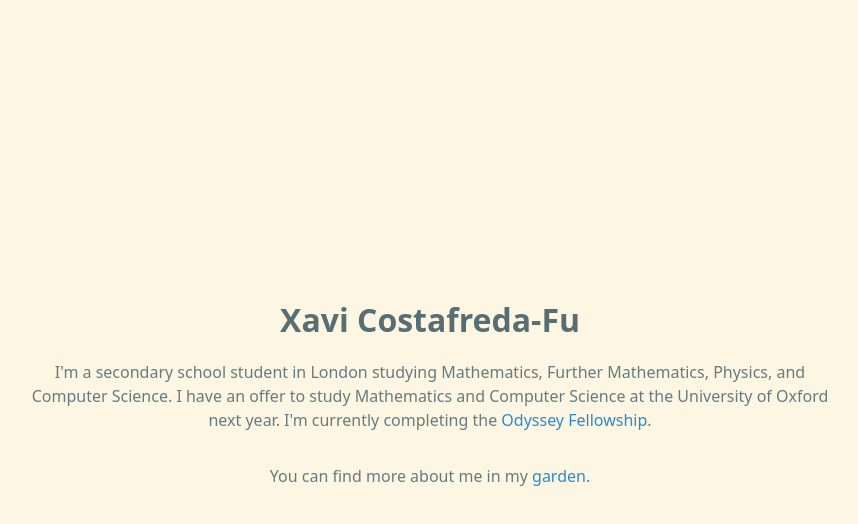
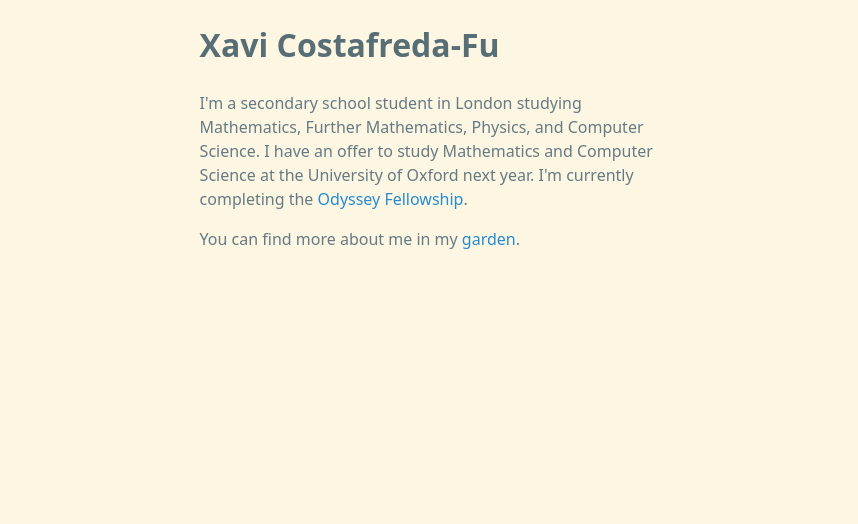
Before and after one commit to XaviC-F/website, a plain HTML site: page index.html in a window 1280 px wide. Shown: the whole page, without its empty margins (210-1068 px from the left). Drawn offline with Linux system fonts and the light colour scheme.

Commit message:
updatd styles.css

```diff
--- a/css/styles.css
+++ b/css/styles.css
@@ -1,27 +1,6 @@
 html, body {
-    margin: 0;
     padding: 0;
     min-height: 100vh;
+    width: 60%;
+    margin: 0 auto;
 }
-
-body {
-    display: flex;
-    flex-direction: column;
-    justify-content: center;
-    align-items: center;
-}
-
-h1, h2, h3, h4, h5, h6 {
-    margin: 0;
-    text-align: center;
-}
-
-p, div {
-    text-align: center;
-    max-width: 800px; /* Optional: keeps lines from getting too long */
-    margin: 1rem auto;
-}
-
-* + * {
-    margin-top: 1rem;
-}
```
